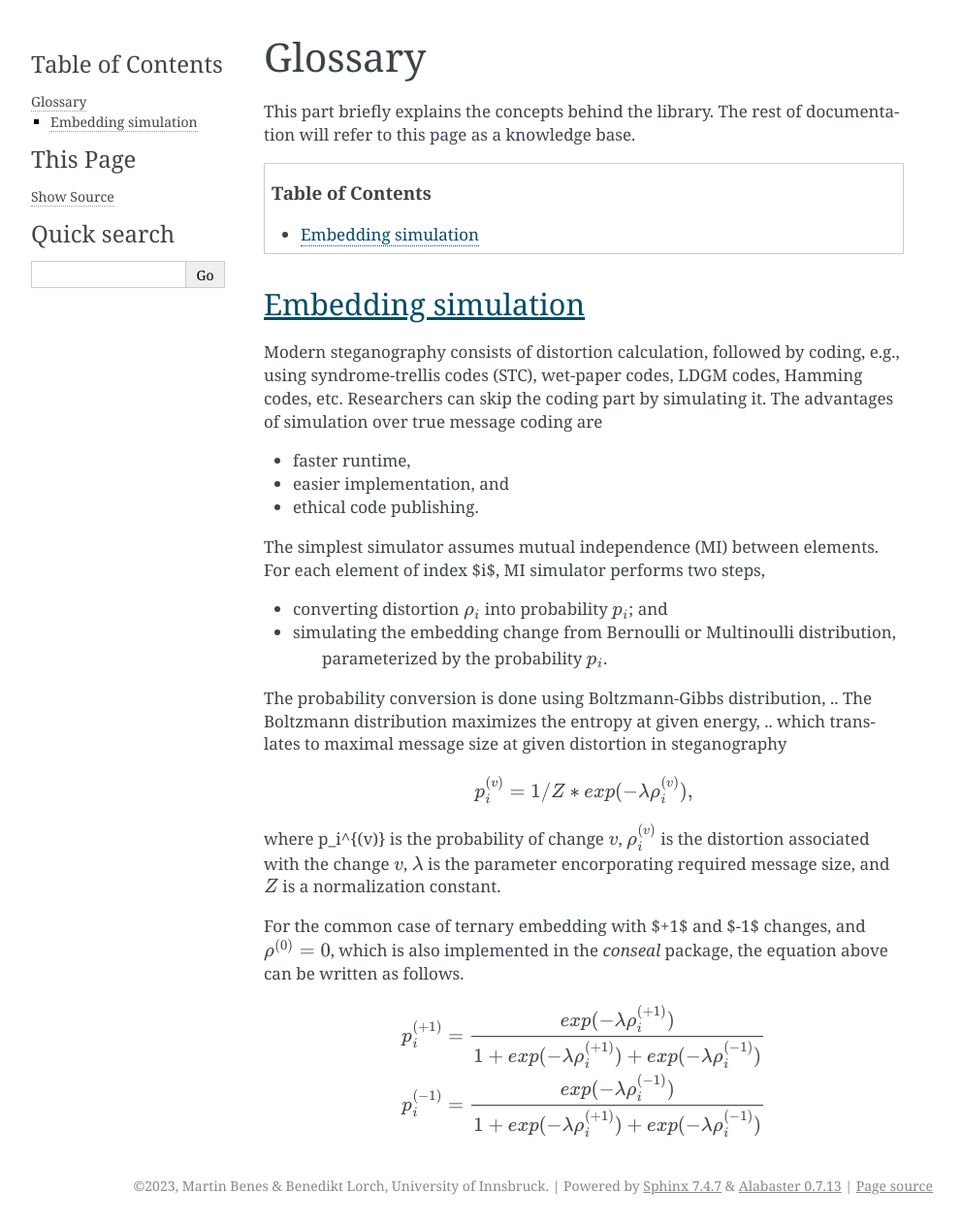
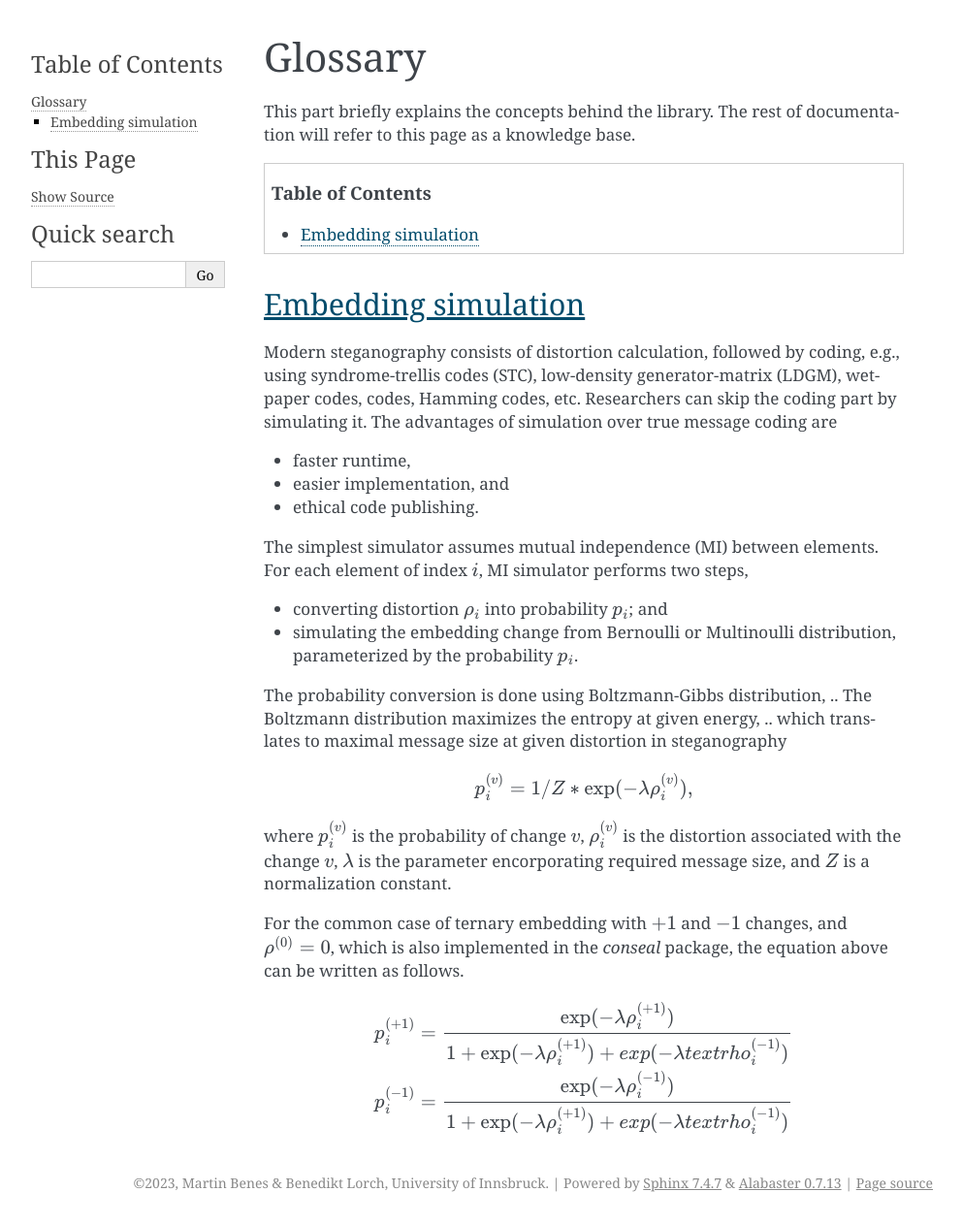
Before and after one commit to uibk-uncover/conseal, a Sphinx documentation site: the page built from docs/glossary.rst, in a window 1280 px wide. Shown: the whole page at 97% size, without its empty margins (148-1140 px from the left). Built offline with Sphinx 7.4.7, drawn with Linux system fonts in a browser that asks for light colours.

Commit message:
removed typos in glossary

```diff
--- a/docs/glossary.rst
+++ b/docs/glossary.rst
@@ -13,7 +13,7 @@
 
 Modern steganography consists of distortion calculation,
 followed by coding, e.g., using syndrome-trellis codes (STC),
-wet-paper codes, LDGM codes, Hamming codes, etc.
+low-density generator-matrix (LDGM), wet-paper codes, codes, Hamming codes, etc.
 Researchers can skip the coding part by simulating it.
 The advantages of simulation over true message coding are
 
@@ -22,30 +22,29 @@
 - ethical code publishing.
 
 The simplest simulator assumes mutual independence (MI) between elements.
-For each element of index $i$, MI simulator performs two steps,
+For each element of index :math:`i`, MI simulator performs two steps,
 
 - converting distortion :math:`\rho_i` into probability :math:`p_i`; and
-- simulating the embedding change from Bernoulli or Multinoulli distribution,
-   parameterized by the probability :math:`p_i`.
+- simulating the embedding change from Bernoulli or Multinoulli distribution, parameterized by the probability :math:`p_i`.
 
 The probability conversion is done using Boltzmann-Gibbs distribution,
 .. The Boltzmann distribution maximizes the entropy at given energy,
 .. which translates to maximal message size at given distortion in steganography
 
 .. math::
-   p_i^{(v)} = 1 / Z * exp( - \lambda \rho_i^{(v)}),
+   p_i^{(v)} = 1 / Z * \text{exp}( - \lambda \rho_i^{(v)}),
 
-where p_i^{(v)} is the probability of change :math:`v`,
+where :math:`p_i^{(v)}` is the probability of change :math:`v`,
 :math:`\rho_i^{(v)}` is the distortion associated with the change :math:`v`,
 :math:`\lambda` is the parameter encorporating required message size,
 and :math:`Z` is a normalization constant.
 
 For the common case of ternary embedding with
-$+1$ and $-1$ changes, and
+:math:`+1` and :math:`-1` changes, and
 :math:`\rho^{(0)}=0`,
 which is also implemented in the `conseal` package,
 the equation above can be written as follows.
 
 .. math::
-   p_i^{(+1)} &= \frac{exp( - \lambda \rho_i^{(+1)})}{1+exp(-\lambda \rho_i^{(+1)})+exp(-\lambda \rho_i^{(-1)})} \\
-   p_i^{(-1)} &= \frac{exp( - \lambda \rho_i^{(-1)})}{1+exp(-\lambda \rho_i^{(+1)})+exp(-\lambda \rho_i^{(-1)})} \\
+   p_i^{(+1)} &= \frac{\text{exp}( - \lambda \rho_i^{(+1)})}{1+\text{exp}(-\lambda \rho_i^{(+1)})+exp(-\lambda \\text{rho}_i^{(-1)})} \\
+   p_i^{(-1)} &= \frac{\text{exp}( - \lambda \rho_i^{(-1)})}{1+\text{exp}(-\lambda \rho_i^{(+1)})+exp(-\lambda \\text{rho}_i^{(-1)})} \\
```
